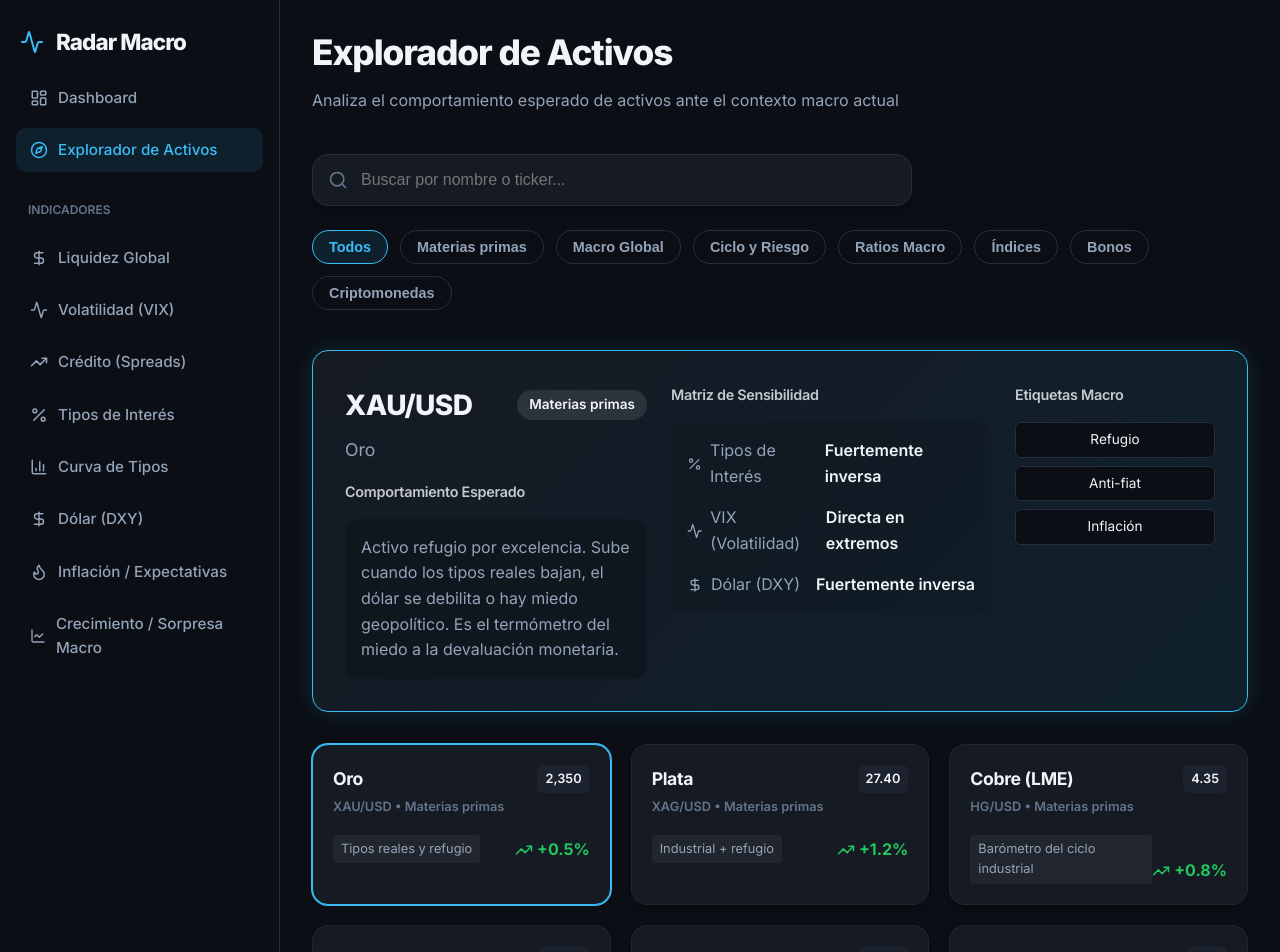
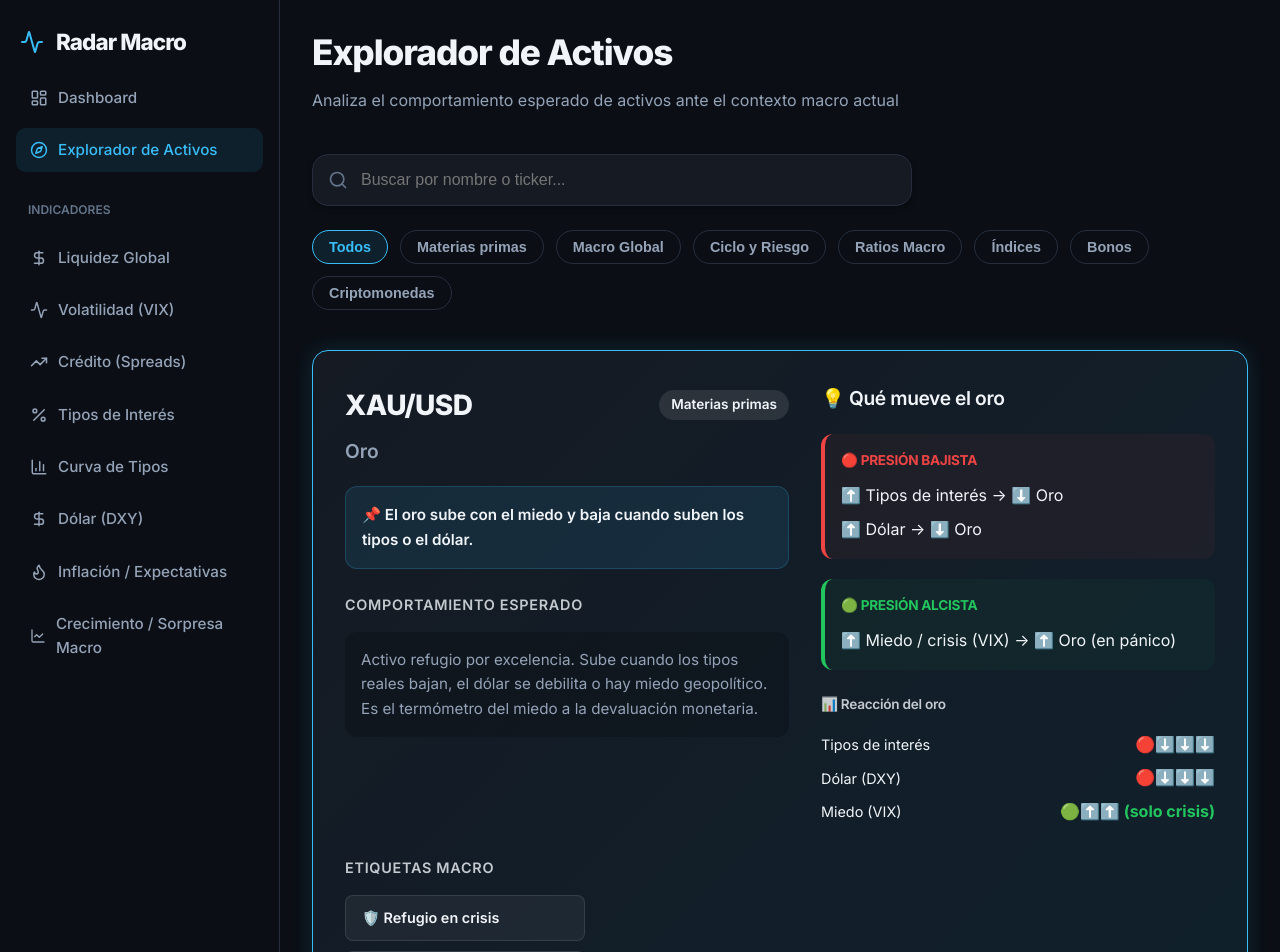
Before and after one commit to juaneloyg/radar-macro-inversiones, a React (Vite) app: page /assets in a window 1280 px wide. Shown: the top 952 px of the page. Built offline with nearby package versions, Linux system fonts and the light colour scheme.

Commit message:
feat: redisenar detalle de activos con enfoque humano causa-efecto

```diff
--- a/src/pages/AssetExplorer.jsx
+++ b/src/pages/AssetExplorer.jsx
@@ -91,62 +91,104 @@ export default function AssetExplorer() {
       {/* Top Detail Panel (Selected Asset) */}
       {selectedAsset && (
         <div className="asset-detail-panel-top card" style={{ marginBottom: '32px' }}>
-          <div style={{ display: 'flex', justifyContent: 'space-between', flexWrap: 'wrap', gap: '24px' }}>
+          <div style={{ display: 'flex', justifyContent: 'space-between', flexWrap: 'wrap', gap: '32px' }}>
 
-            {/* Left Info Column */}
-            <div style={{ flex: '1 1 300px' }}>
-              <div className="detail-panel-header" style={{ border: 'none', marginBottom: '16px', padding: 0 }}>
+            {/* Left Column: Summary & Behavior */}
+            <div style={{ flex: '1 1 400px' }}>
+              <div className="detail-panel-header" style={{ border: 'none', marginBottom: '20px', padding: 0 }}>
                 <div className="detail-title-row">
                   <h2 className="detail-ticker">{selectedAsset.ticker}</h2>
                   <span className="detail-cat-badge">
                     {selectedAsset.category}
                   </span>
                 </div>
-                <p className="detail-asset-name">{selectedAsset.name}</p>
+                <p className="detail-asset-name" style={{ fontSize: '1.2rem', fontWeight: 600 }}>{selectedAsset.name}</p>
               </div>
 
-              <h4 className="detail-section-subtitle" style={{ fontSize: '0.9rem', opacity: 0.8 }}>Comportamiento Esperado</h4>
-              <div className="behavior-box" style={{ background: 'rgba(0,0,0,0.2)', marginBottom: '0' }}>
-                <p className="behavior-text" style={{ fontSize: '1rem' }}>
+              <div style={{ background: 'rgba(56, 189, 248, 0.1)', padding: '16px', borderRadius: '12px', border: '1px solid rgba(56, 189, 248, 0.2)', marginBottom: '24px' }}>
+                <p style={{ margin: 0, fontSize: '0.95rem', fontWeight: 600, color: 'var(--text-primary)' }}>
+                  📌 {selectedAsset.id === 'gold' ? 'El oro sube con el miedo y baja cuando suben los tipos o el dólar.' : selectedAsset.expectedBehavior.split('.')[0] + '.'}
+                </p>
+              </div>
+
+              <h4 className="detail-section-subtitle" style={{ fontSize: '0.9rem', opacity: 0.8, textTransform: 'uppercase', letterSpacing: '0.05em' }}>Comportamiento Esperado</h4>
+              <div className="behavior-box" style={{ background: 'rgba(0,0,0,0.2)', padding: '16px', borderRadius: '12px' }}>
+                <p className="behavior-text" style={{ fontSize: '0.95rem', margin: 0 }}>
                   {selectedAsset.expectedBehavior}
                 </p>
               </div>
             </div>
 
-            {/* Middle Sensitivity Column */}
-            <div style={{ flex: '0 0 320px' }}>
-              <h4 className="detail-section-subtitle" style={{ fontSize: '0.9rem', opacity: 0.8 }}>Matriz de Sensibilidad</h4>
-              <div className="sensitivity-rows" style={{ background: 'rgba(0,0,0,0.1)', padding: '16px', borderRadius: '12px' }}>
-                <div className="sensitivity-row">
-                  <span className="sensitivity-label">
-                    <Percent size={16} /> Tipos de Interés
-                  </span>
-                  <span className="sensitivity-value">{selectedAsset.intRateRelation}</span>
+            {/* Middle Column: Visual Reactivity (Causa -> Efecto) */}
+            <div style={{ flex: '1 1 350px' }}>
+              <h3 style={{ fontSize: '1.2rem', marginBottom: '20px', display: 'flex', alignItems: 'center', gap: '8px' }}>
+                💡 Qué mueve {selectedAsset.id === 'gold' ? 'el oro' : `este activo`}
+              </h3>
+
+              <div style={{ display: 'flex', flexDirection: 'column', gap: '20px' }}>
+                {/* Bloque Bajista */}
+                <div style={{ background: 'rgba(239, 68, 68, 0.05)', padding: '16px', borderRadius: '12px', borderLeft: '4px solid var(--status-defensive)' }}>
+                  <h4 style={{ color: 'var(--status-defensive)', fontSize: '0.85rem', fontWeight: 700, textTransform: 'uppercase', marginBottom: '12px' }}>🔴 Presión bajista</h4>
+                  <div style={{ display: 'flex', flexDirection: 'column', gap: '8px', fontSize: '1rem' }}>
+                    <div title="Tipos altos hacen menos atractivo el activo (no genera rendimiento)">⬆️ Tipos de interés → ⬇️ {selectedAsset.name} {selectedAsset.intRateRelation.includes('fuerte') ? '(fuerte)' : ''}</div>
+                    <div title="Un dólar fuerte presiona el precio del activo">⬆️ Dólar → ⬇️ {selectedAsset.name} {selectedAsset.usdRelation.includes('fuerte') ? '(fuerte)' : ''}</div>
+                  </div>
                 </div>
-                <div className="sensitivity-row">
-                  <span className="sensitivity-label">
-                    <Activity size={16} /> VIX (Volatilidad)
-                  </span>
-                  <span className="sensitivity-value">{selectedAsset.vixRelation}</span>
+
+                {/* Bloque Alcista */}
+                <div style={{ background: 'rgba(34, 197, 94, 0.05)', padding: '16px', borderRadius: '12px', borderLeft: '4px solid var(--status-favorable)' }}>
+                  <h4 style={{ color: 'var(--status-favorable)', fontSize: '0.85rem', fontWeight: 700, textTransform: 'uppercase', marginBottom: '12px' }}>🟢 Presión alcista</h4>
+                  <div style={{ fontSize: '1rem' }} title="El activo sube cuando hay miedo extremo en los mercados">
+                    ⬆️ Miedo / crisis (VIX) → ⬆️ {selectedAsset.name} {selectedAsset.vixRelation === 'Directa en extremos' ? '(en pánico)' : ''}
+                  </div>
                 </div>
-                <div className="sensitivity-row">
-                  <span className="sensitivity-label">
-                    <DollarSign size={16} /> Dólar (DXY)
-                  </span>
-                  <span className="sensitivity-value">{selectedAsset.usdRelation}</span>
+              </div>
+
+              {/* Visual Bars Section */}
+              <div style={{ marginTop: '24px' }}>
+                <h4 className="detail-section-subtitle" style={{ fontSize: '0.85rem', opacity: 0.8 }}>📊 Reacción {selectedAsset.id === 'gold' ? 'del oro' : 'estimada'}</h4>
+                <div style={{ display: 'flex', flexDirection: 'column', gap: '8px' }}>
+                  <div style={{ display: 'flex', justifyContent: 'space-between', alignItems: 'center' }}>
+                    <span style={{ fontSize: '0.9rem' }}>Tipos de interés</span>
+                    <span style={{ color: 'var(--status-defensive)', fontWeight: 700 }}>🔴⬇️⬇️⬇️</span>
+                  </div>
+                  <div style={{ display: 'flex', justifyContent: 'space-between', alignItems: 'center' }}>
+                    <span style={{ fontSize: '0.9rem' }}>Dólar (DXY)</span>
+                    <span style={{ color: 'var(--status-defensive)', fontWeight: 700 }}>🔴⬇️⬇️⬇️</span>
+                  </div>
+                  <div style={{ display: 'flex', justifyContent: 'space-between', alignItems: 'center' }}>
+                    <span style={{ fontSize: '0.9rem' }}>Miedo (VIX)</span>
+                    <span style={{ color: 'var(--status-favorable)', fontWeight: 700 }}>🟢⬆️⬆️ {selectedAsset.id === 'gold' ? '(solo crisis)' : ''}</span>
+                  </div>
                 </div>
               </div>
             </div>
 
-            {/* Right Tags Column */}
-            <div style={{ flex: '0 0 200px' }}>
-              <h4 className="detail-section-subtitle" style={{ fontSize: '0.9rem', opacity: 0.8 }}>Etiquetas Macro</h4>
-              <div className="detail-tags" style={{ display: 'flex', flexDirection: 'column', gap: '8px' }}>
-                {selectedAsset.tags.map(tag => (
-                  <span key={tag} className="detail-tag" style={{ textAlign: 'center', width: '100%' }}>
-                    {tag}
-                  </span>
-                ))}
+            {/* Right Column: Humanized Tags */}
+            <div style={{ flex: '0 0 240px' }}>
+              <h4 className="detail-section-subtitle" style={{ fontSize: '0.9rem', opacity: 0.8, textTransform: 'uppercase', letterSpacing: '0.05em' }}>Etiquetas Macro</h4>
+              <div className="detail-tags" style={{ display: 'flex', flexDirection: 'column', gap: '10px' }}>
+                {selectedAsset.tags.map(tag => {
+                  let humanTag = tag;
+                  if (tag === 'Refugio') humanTag = '🛡️ Refugio en crisis';
+                  if (tag === 'Anti-fiat') humanTag = '💸 Protección devaluación';
+                  if (tag === 'Inflación') humanTag = '🔥 Cobertura inflación';
+                  if (tag === 'Industrial') humanTag = '🏗️ Demanda industrial';
+                  if (tag === 'Pro-cíclico') humanTag = '📈 Sube con economía';
+
+                  return (
+                    <span key={tag} className="detail-tag" style={{
+                      padding: '10px 16px',
+                      borderRadius: '8px',
+                      background: 'rgba(255,255,255,0.05)',
+                      fontSize: '0.9rem',
+                      fontWeight: 600,
+                      border: '1px solid rgba(255,255,255,0.1)'
+                    }}>
+                      {humanTag}
+                    </span>
+                  );
+                })}
               </div>
             </div>
           </div>
```
